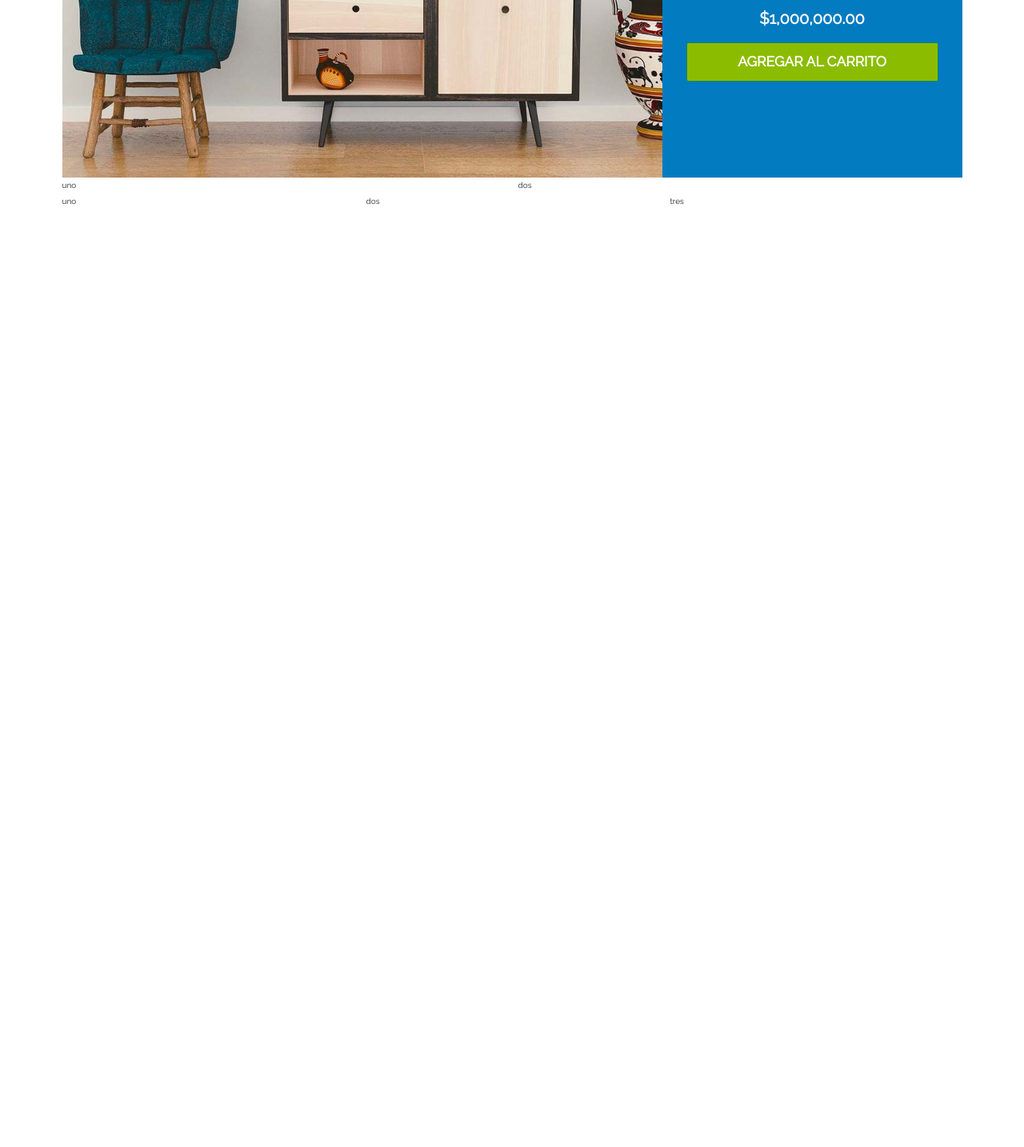
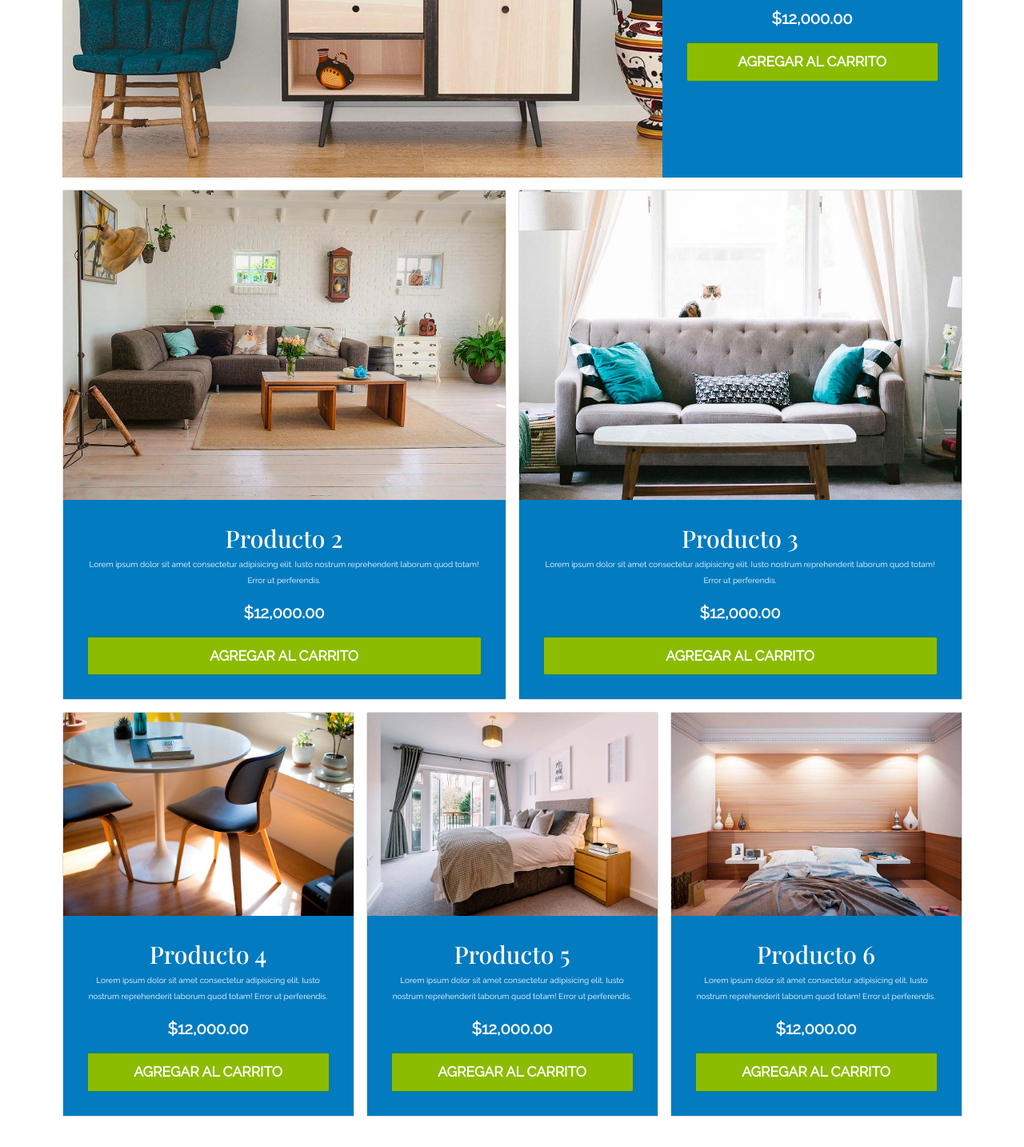
Before and after one commit to Ginodev24/tienda-muebles, a plain HTML site: page index.html in a window 1280 px wide. Shown: the part 1112-2546 px from the top of the page at 80% size. Before the commit the page ends 1404 px from the top, so only its background shows below. Drawn offline with nearby package versions, Linux system fonts and the light colour scheme; a web font is replaced by a local one.

Commit message:
Nuestros productos - diseño con grid

```diff
--- a/index.html
+++ b/index.html
@@ -51,7 +51,7 @@
     <main class="container-xl py-5">
         <h2 class="text-center my-5">Nuestros productos</h2>
 
-        <div class="row g-0 pt-5">
+        <div class="row g-0 pt-5 mb-4">
             <div class="col-md-8 producto">
                 <img class="img-fluid" src="img/producto1.jpg" alt="imagen producto">
             </div>
@@ -59,18 +59,83 @@
                 <h3>Producto 1</h3>
                 <p>Lorem ipsum dolor sit amet consectetur adipisicing elit. Iusto nostrum reprehenderit laborum quod
                     totam! Error ut perferendis.</p>
-                <p class="fs-2 fw-bold">$1,000,000.00</p>
+                <p class="fs-2 fw-bold">$12,000.00</p>
                 <a href="#" class="btn btn-success fs-3 fw-bold text-uppercase py-3">Agregar al carrito</a>
             </div>
         </div>
         <div class="row">
-            <div class="col-md-6">uno</div>
-            <div class="col-md-6">dos</div>
+            <div class="col-md-6 mb-4">
+                <div class="card">
+                    <img src="img/producto2.jpg" alt="imagen producto">
+
+                    <div class="card-body text-center bg-primary text-white p-5">
+                        <h3>Producto 2</h3>
+                        <p>Lorem ipsum dolor sit amet consectetur adipisicing elit. Iusto nostrum reprehenderit laborum
+                            quod
+                            totam! Error ut perferendis.</p>
+                        <p class="fs-2 fw-bold">$12,000.00</p>
+                        <a href="#" class="btn btn-success fs-3 fw-bold text-uppercase py-3 w-100">Agregar al carrito</a>
+                    </div>
+                </div>
+            </div>
+            <div class="col-md-6 mb-4">
+                <div class="card">
+                    <img src="img/producto3.jpg" alt="imagen producto">
+
+                    <div class="card-body text-center bg-primary text-white p-5">
+                        <h3>Producto 3</h3>
+                        <p>Lorem ipsum dolor sit amet consectetur adipisicing elit. Iusto nostrum reprehenderit laborum
+                            quod
+                            totam! Error ut perferendis.</p>
+                        <p class="fs-2 fw-bold">$12,000.00</p>
+                        <a href="#" class="btn btn-success fs-3 fw-bold text-uppercase py-3 w-100">Agregar al carrito</a>
+                    </div>
+                </div>
+            </div>
         </div>
         <div class="row">
-            <div class="col-md-4">uno</div>
-            <div class="col-md-4">dos</div>
-            <div class="col-md-4">tres</div>
+            <div class="col-md-4 mb-4">
+                <div class="card">
+                    <img src="img/producto4.jpg" alt="imagen producto">
+
+                    <div class="card-body text-center bg-primary text-white p-5">
+                        <h3>Producto 4</h3>
+                        <p>Lorem ipsum dolor sit amet consectetur adipisicing elit. Iusto nostrum reprehenderit laborum
+                            quod
+                            totam! Error ut perferendis.</p>
+                        <p class="fs-2 fw-bold">$12,000.00</p>
+                        <a href="#" class="btn btn-success fs-3 fw-bold text-uppercase py-3 w-100">Agregar al carrito</a>
+                    </div>
+                </div>
+            </div>
+            <div class="col-md-4 mb-4">
+                <div class="card">
+                    <img src="img/producto5.jpg" alt="imagen producto">
+
+                    <div class="card-body text-center bg-primary text-white p-5">
+                        <h3>Producto 5</h3>
+                        <p>Lorem ipsum dolor sit amet consectetur adipisicing elit. Iusto nostrum reprehenderit laborum
+                            quod
+                            totam! Error ut perferendis.</p>
+                        <p class="fs-2 fw-bold">$12,000.00</p>
+                        <a href="#" class="btn btn-success fs-3 fw-bold text-uppercase py-3 w-100">Agregar al carrito</a>
+                    </div>
+                </div>
+            </div>
+            <div class="col-md-4 mb-4">
+                <div class="card">
+                    <img src="img/producto6.jpg" alt="imagen producto">
+
+                    <div class="card-body text-center bg-primary text-white p-5">
+                        <h3>Producto 6</h3>
+                        <p>Lorem ipsum dolor sit amet consectetur adipisicing elit. Iusto nostrum reprehenderit laborum
+                            quod
+                            totam! Error ut perferendis.</p>
+                        <p class="fs-2 fw-bold">$12,000.00</p>
+                        <a href="#" class="btn btn-success fs-3 fw-bold text-uppercase py-3 w-100">Agregar al carrito</a>
+                    </div>
+                </div>
+            </div>
         </div>
     </main>
 
```
